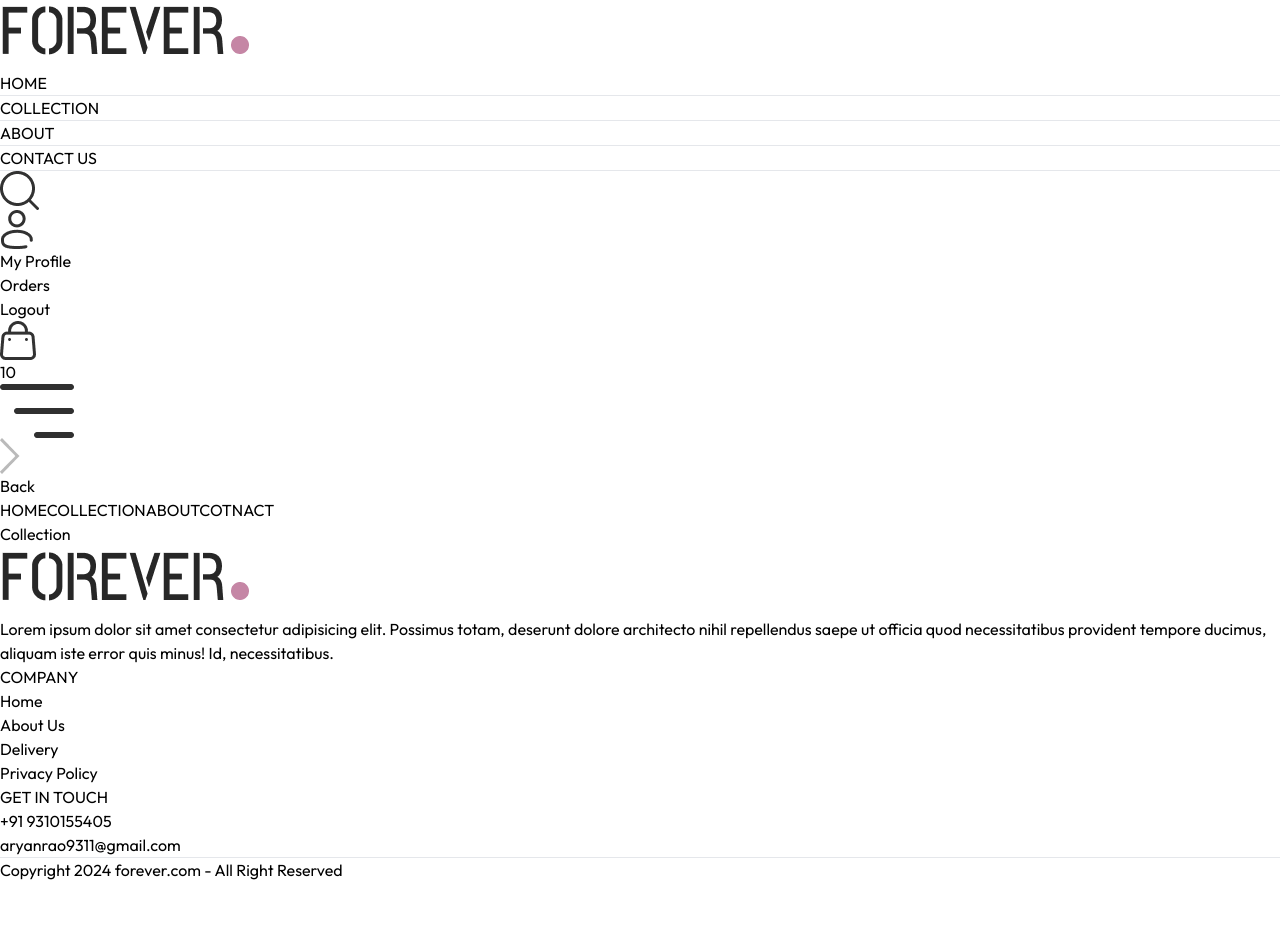
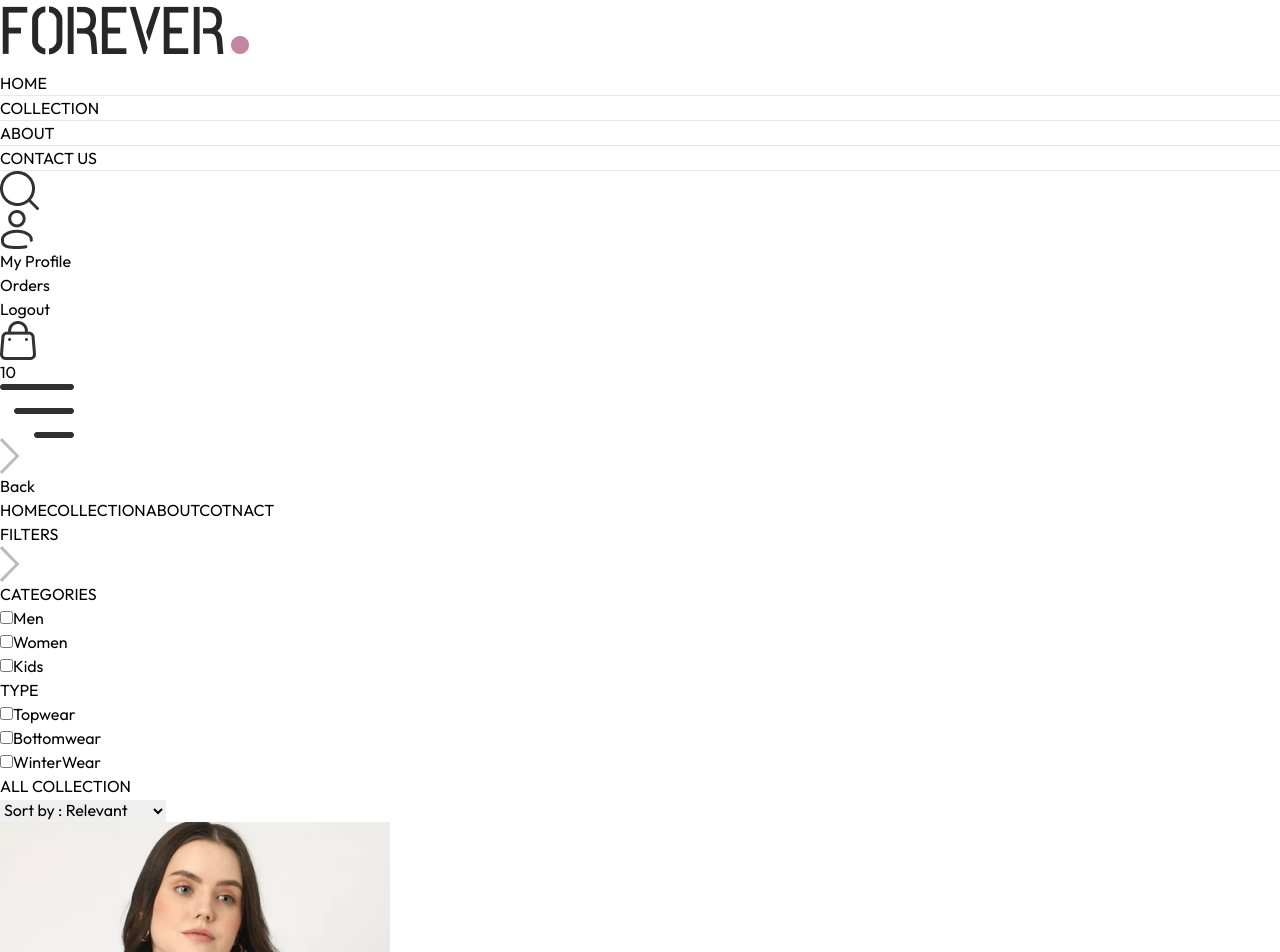
Before and after one commit to aryanrao001/rebornera, a React (Vite) app in the folder frontend/: page /collection in a window 1280 px wide. Shown: the top 952 px of the page. Before the commit the page ends 882 px from the top, so only its background shows below. Built offline with nearby package versions, Linux system fonts and the light colour scheme; a web font is replaced by a local one.

Commit message:
collectionpage

```diff
--- a/frontend/src/App.jsx
+++ b/frontend/src/App.jsx
@@ -11,11 +11,13 @@
 import Orders from './pages/Orders'
 import Navbar from './components/navbar'
 import Footer from './components/Footer'
+import SearchBar from './components/SearchBar'
 
 const App = () => {
   return (
     <div className='px-4 sm:px-[5vw] md:px-[7vw] lg:px-[9vw] '  >
       <Navbar/>
+      <SearchBar/>
       <Routes>
         <Route path='/' element={<Home/>} />
         <Route path='/collection' element={<Collection/>} />
--- a/frontend/src/components/BestSeller.jsx
+++ b/frontend/src/components/BestSeller.jsx
@@ -12,7 +12,6 @@
       const bestProduct = products.filter((item) => (item.bestseller));
       setBestSeller(bestProduct.slice(0,5))
     }, [])
-    console.log(bestSeller)
 
 
 
--- a/frontend/src/components/Navbar.jsx
+++ b/frontend/src/components/Navbar.jsx
@@ -1,10 +1,12 @@
-import React, { useState } from 'react'
+import React, { useContext, useState } from 'react'
 import {assets} from '../assets/assets/frontend_assets/assets';
 import { Link, NavLink } from 'react-router-dom';
+import { ShopContext } from '../context/ShopContext';
 
 const Navbar = () => {
 
     const [visible, setVisible] = useState(false)
+    const {showSearch, setShowSearch} = useContext(ShopContext)
 
   return (
     <div className='flex items-center justify-between py-5 font-medium' >
@@ -28,7 +30,7 @@
             </NavLink>
         </ul>
         <div className='flex items-center gap-6' >
-            <img src={assets.search_icon} className='w-5 cursor-pointer' alt="" />
+            <img onClick={()=>setShowSearch(true)} src={assets.search_icon} className='w-5 cursor-pointer' alt="" />
             <div className='group relative' >
                 <img src={assets.profile_icon} className='w-5 cursor-pointer' alt="" />
                 <div className='group-hover:block hidden absolute dropdown-menu right-0 pt-4' >
--- /dev/null
+++ b/frontend/src/components/SearchBar.jsx
@@ -0,0 +1,32 @@
+import React, { useContext, useEffect, useState } from 'react'
+import { ShopContext } from '../context/ShopContext'
+import { assets } from '../assets/assets/frontend_assets/assets';
+import { useLocation } from 'react-router-dom';
+
+const SearchBar = () => {
+    const { search , setSearch , showSearch, setShowSearch } = useContext(ShopContext);
+    const [visible, setVisible] = useState(false)
+    const location = useLocation();
+
+
+    useEffect(() => {
+        if(location.pathname.includes('collection')){
+            setVisible(true);
+        }else{
+            setVisible(false);
+        }
+    }, [location])
+
+
+  return visible && showSearch ? (
+    <div className='border-t border-b g-gray-50 text-center' >
+        <div className='inline-flex items-center justify-center border border-gray-400 px-5 py-2 my-5 mx-3 rounded-full w-3/4 sm:w-1/2  '>
+            <input value={search} onChange={(e)=>setSearch(e.target.value)} type='text' className='flex-1 outline-none bg-inherit text-sm ' placeholder='Search' />
+            <img src={assets.search_icon} className='w-4' alt="" />
+        </div>
+        <img onClick={()=>setShowSearch(false) } src={assets.cross_icon} className='inline w-3 cursor-pointer' alt="" />
+    </div>
+  ) : null
+}
+
+export default SearchBar
--- a/frontend/src/context/ShopContext.jsx
+++ b/frontend/src/context/ShopContext.jsx
@@ -1,4 +1,4 @@
-import  { createContext } from 'react'
+import  { createContext, useState } from 'react'
 import { products } from '../assets/assets/frontend_assets/assets'
 
 export const ShopContext = createContext()
@@ -7,11 +7,13 @@
 
     const currency = '₹'
     const delivery_fee = 50;
+    const [search, setSearch] = useState('');
+    const [showSearch, setShowSearch] = useState(false)
 
 
 
     const value ={
-        products , currency , delivery_fee
+        products , currency , delivery_fee ,search, setSearch,showSearch,setShowSearch
     }
 
     return (
--- a/frontend/src/pages/Collection.jsx
+++ b/frontend/src/pages/Collection.jsx
@@ -1,8 +1,141 @@
-import React from 'react'
+import React, { useContext, useEffect, useState } from 'react'
+import { ShopContext } from '../context/ShopContext'
+import { assets } from '../assets/assets/frontend_assets/assets';
+import Title from '../components/Title';
+import ProductItem from '../components/ProductItem';
 
 const Collection = () => {
+
+  const {products ,search ,showSearch  } = useContext(ShopContext);
+  const [showFilter, setShowFilter] = useState(false);
+  const [filterProduct, setFilterProduct] = useState([]);
+  const [category, setCategory] = useState([]);
+  const [subCategory, setSubCategory] = useState([]);
+  const [sortType, setSortType] = useState('relevant')
+
+  const toggleCategory = (e) => {
+    if(category.includes(e.target.value) ){
+      setCategory(prev=> prev.filter(item=> item !== e.target.value))
+    }else{
+      setCategory(prev=>[...prev,e.target.value]);
+    }
+  }
+
+  const toggleSubCategory = (e) => {
+    if(subCategory.includes(e.target.value)){
+      setSubCategory(prev=> prev.filter(item=> item !== e.target.value))
+    }else{
+      setSubCategory(prev=>[...prev,e.target.value])
+    }
+  }
+
+  const applyFilter = () =>{
+    let productCopy = products.slice();
+
+    if(showSearch && search){
+      productCopy = productCopy.filter(item => item.name.toLowerCase().includes(search.toLowerCase()))
+    }
+
+    if(category.length > 0) {
+      productCopy = productCopy.filter ( item => category.includes(item.category));
+    }
+    if(subCategory.length > 0){
+      productCopy = productCopy.filter (item => subCategory.includes(item.subCategory));
+    }
+    setFilterProduct(productCopy)
+  }
+
+  const sortProduct = () => {
+    let fpCopy = filterProduct.slice();
+    switch(sortType){
+      case 'low-high':
+        setFilterProduct(fpCopy.sort((a,b)=>(a.price - b.price)));
+        break;
+
+      case 'high-low':
+        setFilterProduct(fpCopy.sort((a,b)=>(b.price - a.price)));
+        break;
+
+      default:
+        applyFilter();
+        break;
+    }
+  }
+
+
+  useEffect(() => {
+    applyFilter()
+  }, [category,subCategory,search,showSearch]);
+
+  useEffect(() => {
+    sortProduct();
+
+  }, [sortType])
+
+
+
+
+
   return (
-    <div>Collection</div>
+    <div className='flex flex-col sm:flex-row gap-1 sm:gap-10 pt-10 border-t' >
+
+      {/* Filter Options  */}
+      <div className='min-w-60' >
+        <p className='my-2 text-xl flex items-center cursor-pointer gap-2' onClick={()=>setShowFilter(!showFilter)} >FILTERS
+          <img src={assets.dropdown_icon} className={`h-3 sm:hidden ${showFilter? 'rotate-90' : ''}`}  alt="" />
+        </p>
+        {/* Category Filter  */}
+        <div className={`border border-gray-300 pl-5 py-3 my-5   ${showFilter ? '' : 'hidden'} sm:block `} >
+          <p className='mb-3 text-sm font-medium' >CATEGORIES</p>
+          <div className='flex flex-col gap-2 text-sm font-light text-gray-700' >
+            <p className='flex gap-2' >
+              <input className='w-3' type='checkbox' value={'Men'} onChange={toggleCategory}/>Men
+            </p>
+            <p className='flex gap-2' >
+              <input className='w-3' type='checkbox' value={'Women'} onChange={toggleCategory}/>Women
+            </p>
+            <p className='flex gap-2' >
+              <input className='w-3' type='checkbox' value={'Kids'} onChange={toggleCategory}/>Kids
+            </p>
+          </div>
+        </div>
+        {/* SubCategory Filter  */}
+        <div className={`border border-gray-300 pl-5 py-3 mt-6 ${showFilter ? '' : 'hidden'} sm:block `} >
+          <p className='mb-3 text-sm font-medium' >TYPE</p>
+          <div className='flex flex-col gap-2 text-sm font-light text-gray-700' >
+            <p className='flex gap-2' >
+              <input className='w-3' type='checkbox' value={'Topwear'} onChange={toggleSubCategory}/>Topwear
+            </p>
+            <p className='flex gap-2' >
+              <input className='w-3' type='checkbox' value={'Bottomwear'} onChange={toggleSubCategory}/>Bottomwear
+            </p>
+            <p className='flex gap-2' >
+              <input className='w-3' type='checkbox' value={'Winterwear'} onChange={toggleSubCategory}/>WinterWear
+            </p>
+          </div>
+        </div>
+      </div>
+      {/* Right Side  */}
+      <div className='flex-1' >
+        <div className='flex justify-between text-base sm:text-2xl mb-4' >
+          <Title text1={'ALL'} text2={'COLLECTION'}  />
+          {/* Product Sort  */}
+          <select onChange={(e)=>setSortType(e.target.value)}  className='border-2 border-gray-300 text-sm px-2' >
+            <option value="relevant">Sort by : Relevant </option>
+            <option value="low-high">Sort by : Low to High  </option>
+            <option value="high-low">Sort by : High to Low </option>
+          </select>
+        </div>
+        {/* Map Product */}
+        <div className='grid grid-cols-2 md:grid-cols-3 lg:grid-cols-4 gap-4 gap-y-6'  >
+            {
+              filterProduct.map((items,index) =>(
+                <ProductItem key={index} name={items.name} id={items._id} price={items.price} image={items.image}  />
+              ))
+            }
+        </div>
+      </div>
+    </div>
   )
 }
 
```
